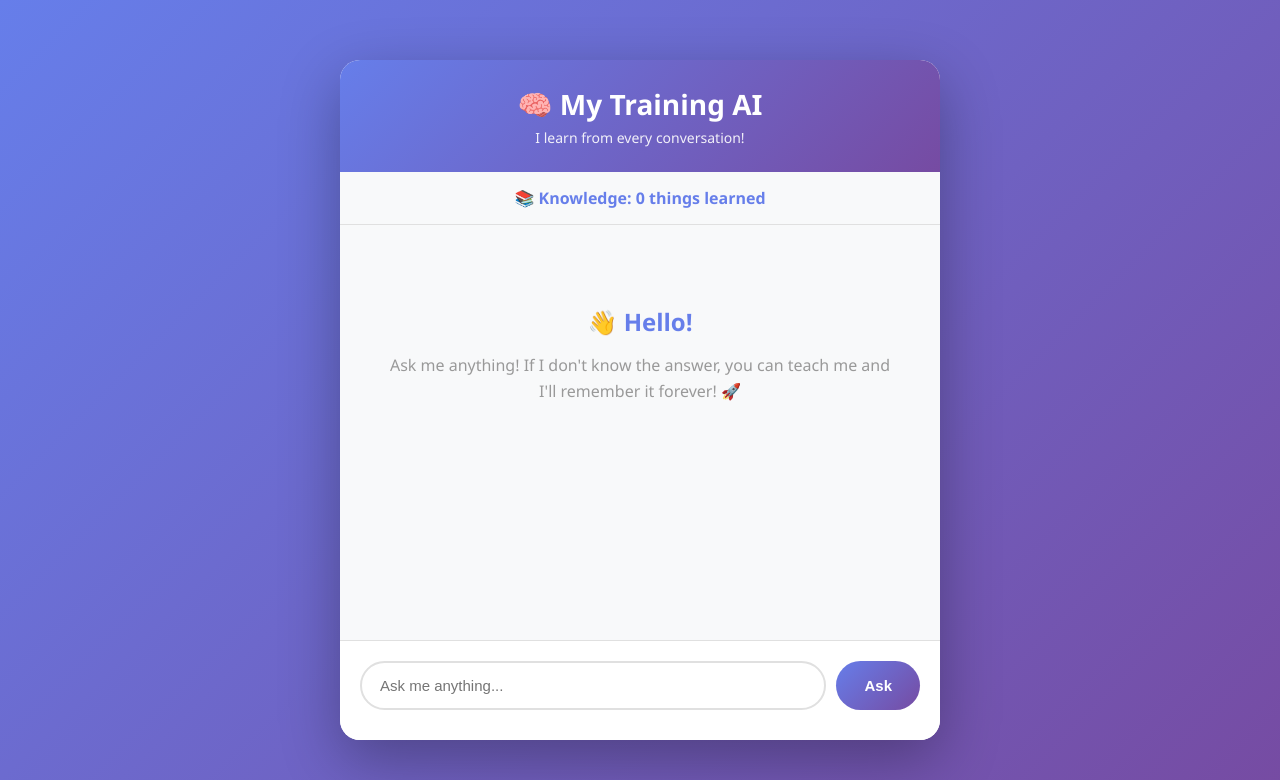
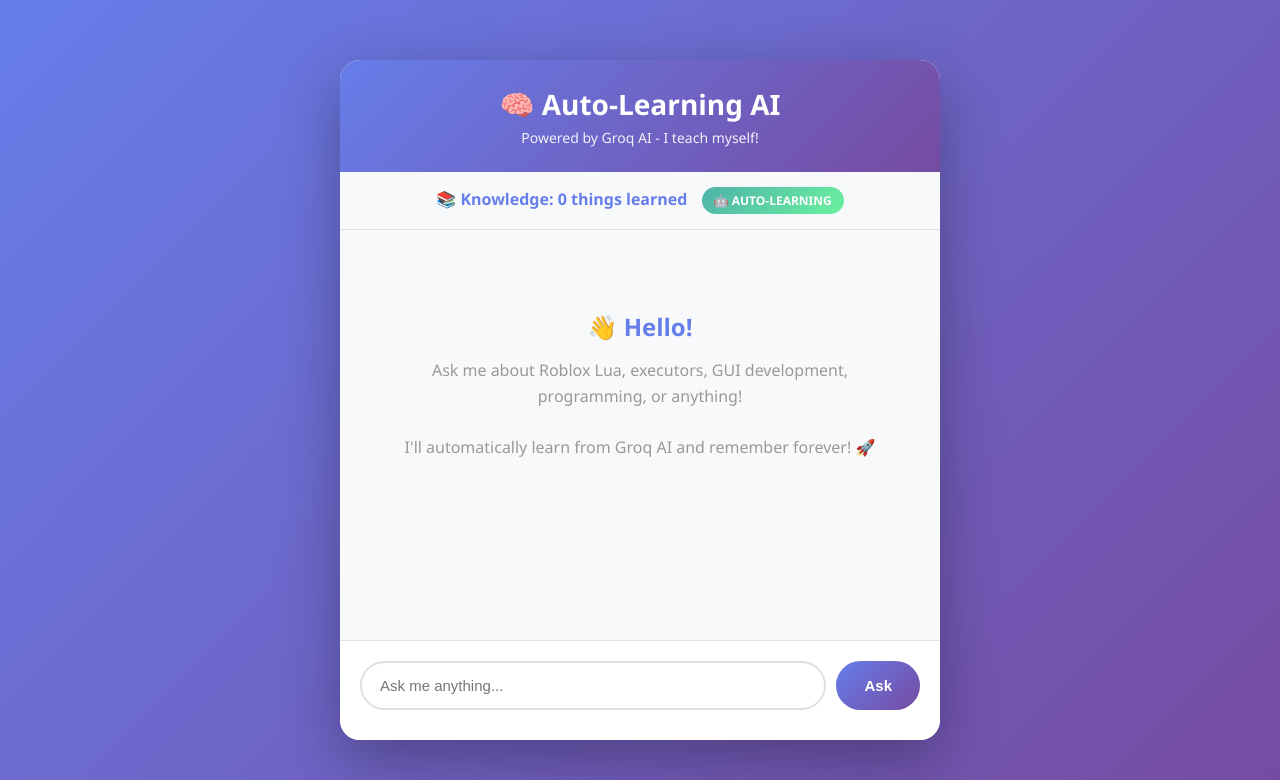
Before and after one commit to RezexFony/Train, a Flask app: page / in a window 1280 px wide. Shown: the top 780 px of the page. Run offline with Flask 3, Linux system fonts and the light colour scheme.

Commit message:
Update index.html

```diff
--- a/templates/index.html
+++ b/templates/index.html
@@ -3,7 +3,7 @@
 <head>
     <meta charset="UTF-8">
     <meta name="viewport" content="width=device-width, initial-scale=1.0">
-    <title>My Training AI</title>
+    <title>My Auto-Learning AI</title>
     <style>
         * {
             margin: 0;
@@ -59,6 +59,22 @@
             color: #667eea;
         }
 
+        .badge {
+            display: inline-block;
+            background: linear-gradient(135deg, #11998e 0%, #38ef7d 100%);
+            color: white;
+            padding: 5px 12px;
+            border-radius: 15px;
+            font-size: 12px;
+            margin-left: 10px;
+            animation: pulse 2s infinite;
+        }
+
+        @keyframes pulse {
+            0%, 100% { opacity: 1; }
+            50% { opacity: 0.7; }
+        }
+
         .chat-area {
             flex: 1;
             overflow-y: auto;
@@ -92,6 +108,7 @@
             padding: 12px 18px;
             border-radius: 18px;
             word-wrap: break-word;
+            white-space: pre-wrap;
         }
 
         .user .message-bubble {
@@ -194,24 +211,62 @@
             opacity: 0.6;
             pointer-events: none;
         }
+
+        .typing-indicator {
+            display: none;
+            padding: 10px;
+            margin-bottom: 10px;
+        }
+
+        .typing-indicator.active {
+            display: flex;
+            align-items: center;
+        }
+
+        .typing-indicator span {
+            height: 10px;
+            width: 10px;
+            background: #667eea;
+            border-radius: 50%;
+            display: inline-block;
+            margin-right: 5px;
+            animation: bounce 1.4s infinite ease-in-out both;
+        }
+
+        .typing-indicator span:nth-child(1) { animation-delay: -0.32s; }
+        .typing-indicator span:nth-child(2) { animation-delay: -0.16s; }
+
+        @keyframes bounce {
+            0%, 80%, 100% { transform: scale(0); }
+            40% { transform: scale(1); }
+        }
     </style>
 </head>
 <body>
     <div class="container">
         <div class="header">
-            <h1>🧠 My Training AI</h1>
-            <p>I learn from every conversation!</p>
+            <h1>🧠 Auto-Learning AI</h1>
+            <p>Powered by Groq AI - I teach myself!</p>
         </div>
 
         <div class="stats">
             📚 Knowledge: <span id="knowledgeCount">0</span> things learned
+            <span class="badge">🤖 AUTO-LEARNING</span>
         </div>
 
         <div class="chat-area" id="chatArea">
             <div class="empty-state">
                 <h3>👋 Hello!</h3>
-                <p>Ask me anything! If I don't know the answer, you can teach me and I'll remember it forever! 🚀</p>
+                <p>Ask me about Roblox Lua, executors, GUI development, programming, or anything!<br><br>
+                I'll automatically learn from Groq AI and remember forever! 🚀</p>
             </div>
+        </div>
+
+        <div class="typing-indicator" id="typingIndicator">
+            <span></span>
+            <span></span>
+            <span></span>
+            <span style="margin-left: 5px; color: #667eea; font-size: 14px;">AI is thinking...</span>
         </div>
 
         <div class="input-area">
@@ -230,12 +285,12 @@
                     <input
                         type="text"
                         id="answerInput"
-                        placeholder="Teach me the correct answer..."
+                        placeholder="Override with your answer (optional)..."
                         onkeypress="if(event.key==='Enter') teachAI()"
                     />
                 </div>
                 <div>
-                    <button class="teach-btn" onclick="teachAI()">✓ Teach Me</button>
+                    <button class="teach-btn" onclick="teachAI()">✓ Override</button>
                     <button class="teach-btn cancel-btn" onclick="cancelTeach()">✗ Cancel</button>
                 </div>
             </div>
@@ -267,6 +322,14 @@
             chatArea.scrollTop = chatArea.scrollHeight;
         }
 
+        function showTyping() {
+            document.getElementById('typingIndicator').classList.add('active');
+        }
+
+        function hideTyping() {
+            document.getElementById('typingIndicator').classList.remove('active');
+        }
+
         async function askQuestion() {
             const input = document.getElementById('questionInput');
             const question = input.value.trim();
@@ -277,7 +340,7 @@
             input.value = '';
             currentQuestion = question;
 
-            document.body.classList.add('loading');
+            showTyping();
 
             try {
                 const response = await fetch('/chat', {
@@ -288,16 +351,13 @@
 
                 const data = await response.json();
 
+                hideTyping();
                 addMessage(data.response, 'ai');
                 document.getElementById('knowledgeCount').textContent = data.knowledge_count;
 
-                if (!data.learned) {
-                    showTeachSection();
-                }
             } catch (error) {
+                hideTyping();
                 addMessage('❌ Error: Could not connect to AI', 'ai');
-            } finally {
-                document.body.classList.remove('loading');
             }
         }
 
```
